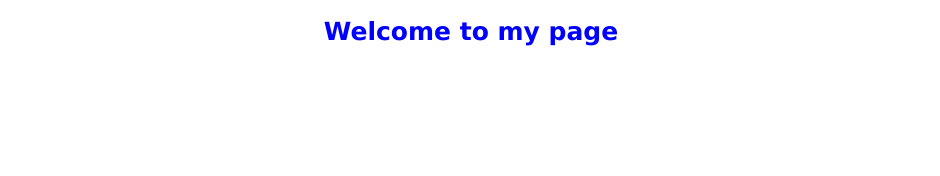
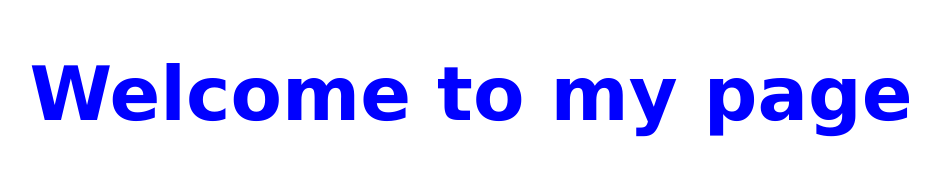
Before and after one commit to willcmc/csshtml, a plain HTML site: page index.html in a window 1280 px wide. Shown: the whole page, without its empty margins (169-1109 px from the left). Drawn offline with Linux system fonts and the light colour scheme.

Commit message:
Update styles.css

```diff
--- a/styles.css
+++ b/styles.css
@@ -4,5 +4,5 @@ h1{
 	color: blue;
 	text-align: center;
 	font-family: "Verdana";
-	font-size: 25px;
+	font-size: 75px;
 }
```
